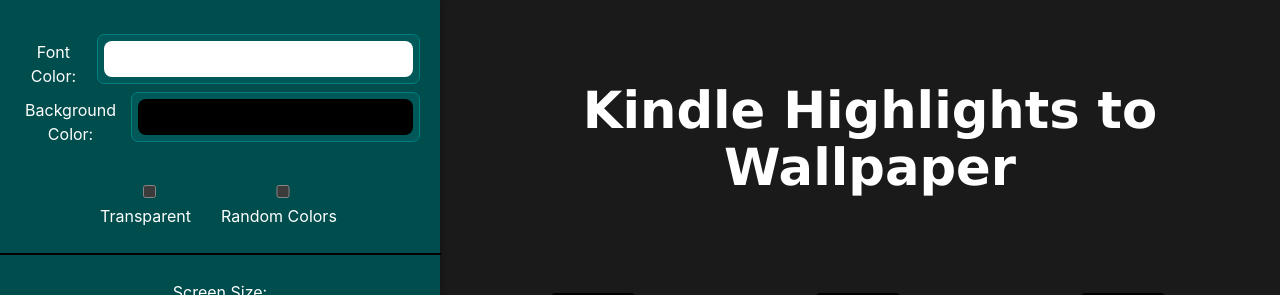
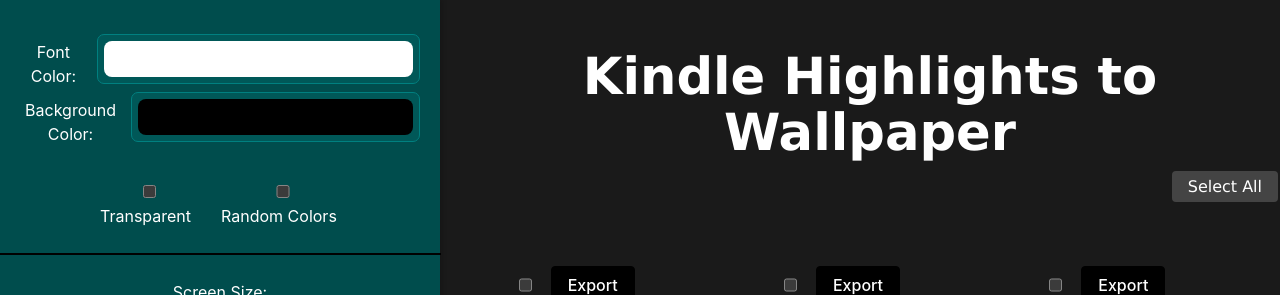
Before and after one commit to SatpalKaler/kindle-quotes, a React (Vite) app: page / in a window 1280 px wide. Both pictures are taken after a click on the button "Use Sample". Shown: the top 295 px of the page. Built offline with nearby package versions, Linux system fonts and the light colour scheme.

Commit message:
added select/unselect all

```diff
--- a/package.json
+++ b/package.json
@@ -15,6 +15,7 @@
     "file-saver": "^2.0.5",
     "html2canvas": "^1.4.1",
     "install": "^0.13.0",
+    "jszip": "^3.10.1",
     "react": "^18.3.1",
     "react-dom": "^18.3.1",
     "react-kofi": "^0.0.2"
--- a/src/App.tsx
+++ b/src/App.tsx
@@ -190,7 +190,31 @@
 
       <DeviceWarning />
       <header className={`centered-header ${fileLoaded ? 'file-loaded' : 'initial'}`}>
-        <h1 className="text-center">Kindle Highlights to Wallpaper</h1>
+        <h1 className="text-center" style={{ margin: 0 }}>Kindle Highlights to Wallpaper</h1>
+        {highlights.length > 0 && (
+          <div style={{ display: 'flex', justifyContent: 'flex-end', marginTop: 10 }}>
+            <button
+              onClick={() => {
+                if (selectedHighlights.size === highlights.length) {
+                  setSelectedHighlights(new Set());
+                } else {
+                  setSelectedHighlights(new Set(highlights.map((_, idx) => idx)));
+                }
+              }}
+              className="select-all-btn"
+              style={{
+                padding: '6px 16px',
+                backgroundColor: '#444',
+                color: 'white',
+                border: 'none',
+                borderRadius: '4px',
+                cursor: 'pointer'
+              }}
+            >
+              {selectedHighlights.size === highlights.length ? 'Unselect All' : 'Select All'}
+            </button>
+          </div>
+        )}
       </header>
 
       <div style={{
```
Also changed, not shown: 1 other file (tests, documents, lock files or other folders).
